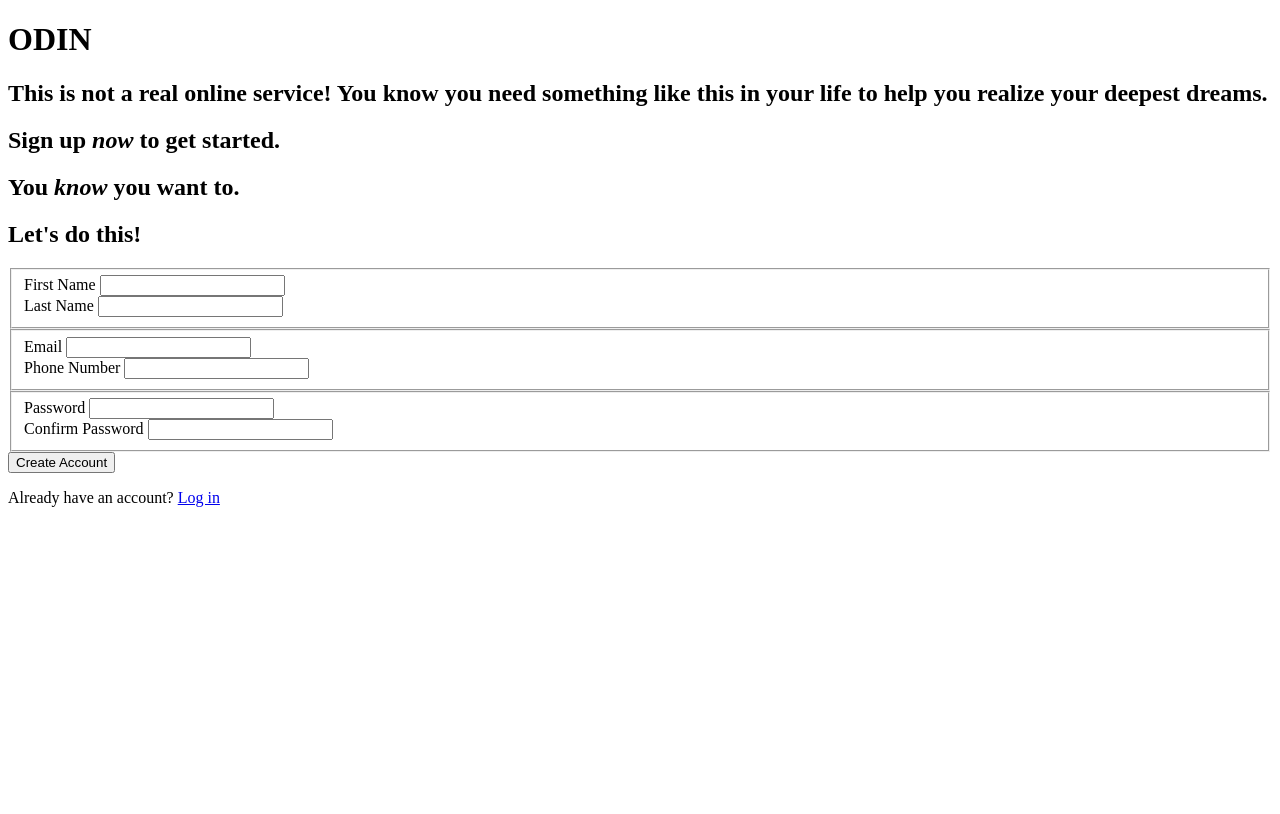
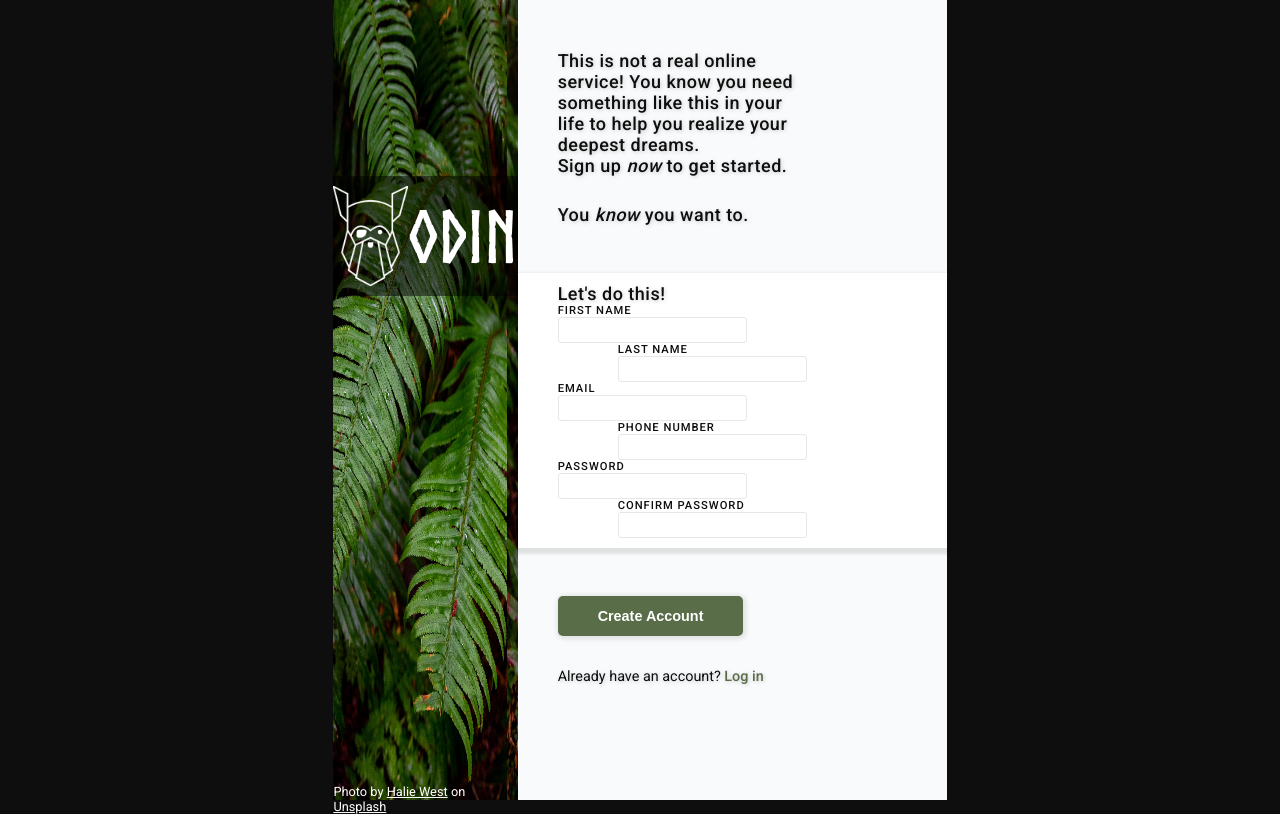
Before and after one commit to itsdavehimself/top-sign-up-form, a plain HTML site: page index.html in a window 1280 px wide. Drawn offline with Linux system fonts and the light colour scheme.

Commit message:
Add style to the sign-up page
README now contains photo credit to Halie West

```diff
--- a/index.html
+++ b/index.html
@@ -5,13 +5,18 @@
     <meta http-equiv="X-UA-Compatible" content="IE=edge">
     <meta name="viewport" content="width=device-width, initial-scale=1.0">
     <title>TOP Sign-up Form</title>
-    <link rel="stylesheet" href="style.css">
+    <link rel="preconnect" href="https://fonts.googleapis.com">
+    <link rel="preconnect" href="https://fonts.gstatic.com" crossorigin>
+    <link href="https://fonts.googleapis.com/css2?family=Inter:wght@200;600&family=Roboto:wght@300;400;500&display=swap" rel="stylesheet">    <link rel="stylesheet" href="style.css">
 </head>
 <body>
     <div class="container">
         <div class="image">
             <div class="title">
-                <h1>ODIN</h1>
+                <img src="images/odin-lined.png"><h1>ODIN</h1>
+            </div>
+            <div class="img-caption">
+                <p class="caption">Photo by <a href="#">Halie West</a> on <a href="#">Unsplash</a></p>
             </div>
         </div>
         <form method="post">
@@ -66,9 +71,9 @@
                             </fieldset>
                         </div>
                     </div>
-                    <div class="button">
+                    <div class="footer">
                         <button>Create Account</button>
-                        <p>Already have an account? <a href="#">Log in</a></p>
+                        <p>Already have an account? <a href="#" id="log-in">Log in</a></p>
                     </div>
                 </form>
             </div>
--- a/style.css
+++ b/style.css
@@ -0,0 +1,200 @@
+@font-face {
+    font-family: "Norse-Bold";
+    src: url(Norse-Bold.otf);
+}
+
+:root {
+    font-family: 'Roboto', sans-serif;
+    color: #0e0e0e;
+}
+
+body {
+    margin: 0;
+    background-color: #0e0e0e;
+}
+
+img {
+    height: 100px;
+    width: auto;
+}
+
+h1 {
+    font-family: "Norse-Bold";
+    font-size: 72px;
+    display: block;
+    float: left;
+}
+
+h2 {
+    margin: 0;
+    padding: 0;
+    font-size: 18px;
+    letter-spacing: .5px;
+    font-weight: 500;
+    text-shadow: 1px 1px 4px rgba(0, 0, 0, 0.2);
+}
+
+fieldset {
+    border: none;
+    margin: 0;
+    padding: 0;
+}
+
+label, input {
+    display: block;
+}
+
+input {
+    font-family: inherit;
+    font-size: 100%;
+    border: solid 1px #E5E7EB;
+    border-radius: 3px;
+    height: 22px;
+}
+
+input:focus {
+    box-shadow: 0 0 5px rgba(81, 203, 238, 1);
+    border: 1px solid rgba(81, 203, 238, 1);
+}
+
+input:invalid {
+    box-shadow: 0 0 5px rgb(255, 0, 0);
+    border: 1px solid rgb(255, 0, 0);
+}
+
+
+label {
+    text-transform: uppercase;
+    font-size: .7rem;
+    color: #4e4e4e
+    text-shadow: 1px 1px 4px rgba(0, 0, 0, 0.2);
+    letter-spacing: 1px;
+    font-weight: 500;
+}
+
+.first-name, .email, .password {
+    float: left;
+}
+
+.last-name, .tel, .confirm-password {
+    float: left;
+    margin-left: 60px;
+}
+
+.container {
+    display: flex;
+    justify-content: center;
+    height: 100vh;
+    align-items: center;
+    margin: 0px 370px;
+    background-color: #fff;
+}
+
+.image {
+    width: 730px;
+    background: url(images/site-image.jpg);
+    background-size: 127% 100%;
+    background-position: -60px 0px;
+    height: 100%;
+}
+
+.img-caption {
+    display: flex;
+    justify-content: center;
+    position: relative;
+    top: 83%;
+}
+
+.caption {
+    align-items: flex-end;
+}
+
+.title {
+    display: flex;
+    justify-content: center;
+    align-items: center;
+    color: #fff;
+    background-color: rgba(0, 0, 0, 0.5);
+    position: relative;
+    top: 22%;
+    height: 120px;
+}
+
+.content {
+    display: flex;
+    flex-direction: column;
+    background-color: #f9fafb;
+    height: 100vh;
+}
+
+
+.header, .footer {
+    flex: 1;
+    padding-left: 40px;
+    padding-right: 140px;
+
+}
+
+.header {
+    display: flex;
+    flex-direction: column;
+    justify-content: flex-end;
+    padding-top: 50px;
+}
+
+.subtext {
+    padding-bottom: 48px;
+    padding-top: 28px;
+}
+
+
+.form {
+    display: flex;
+    flex-direction: column;
+    background-color: #fff;
+    flex: .8;
+    padding: 10px 140px 10px 40px;
+    justify-content: space-around;
+    box-shadow: 0px 3px 3px 3px rgba(0, 0, 0, 0.1);
+}
+
+.footer {
+    padding-top: 48px;
+}
+
+button {
+    background-color: #596D48;
+    font-size: .9rem;
+    font-weight: 600;
+    color: #fff;
+    border: none;
+    border-radius: 5px;
+    padding: 12px 40px;
+    box-shadow: 1px 1px 5px 2px rgba(0, 0, 0, 0.1);
+}
+
+p {
+    padding-top: 18px;
+    font-size: .9rem;
+    text-shadow: 1px 1px 1px;
+    text-shadow: 1px 1px 4px rgba(0, 0, 0, 0.2);
+}
+
+#log-in {
+    color: #596D48;
+    text-decoration: none;
+    font-weight: 500;
+}
+
+p.caption {
+    font-size: .8rem;
+    color: #fff;
+    margin: 0;
+    padding: 0;
+}
+
+a {
+    color: #fff;
+    margin: 0;
+    padding: 0;
+}
```
Also changed, not shown: Norse-Bold.otf (added), images/odin-lined.png (added), 1 other file.
